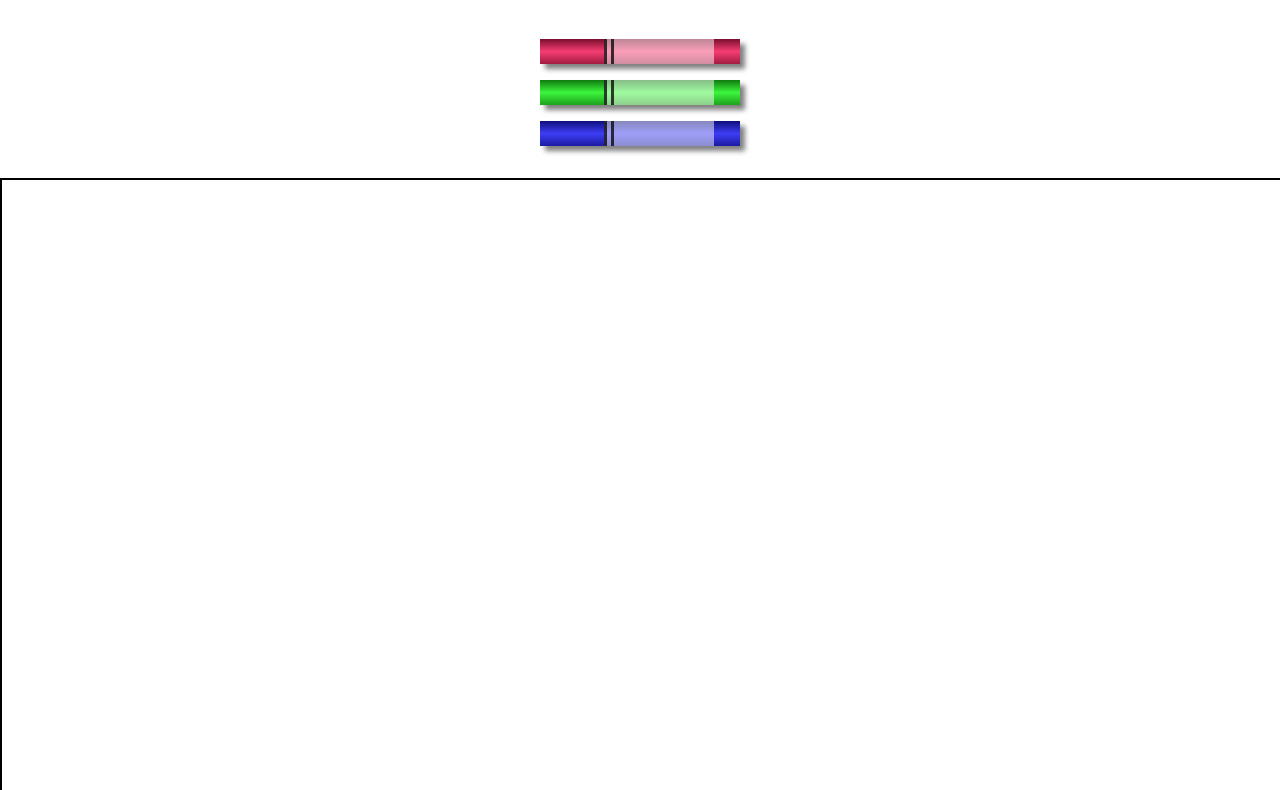
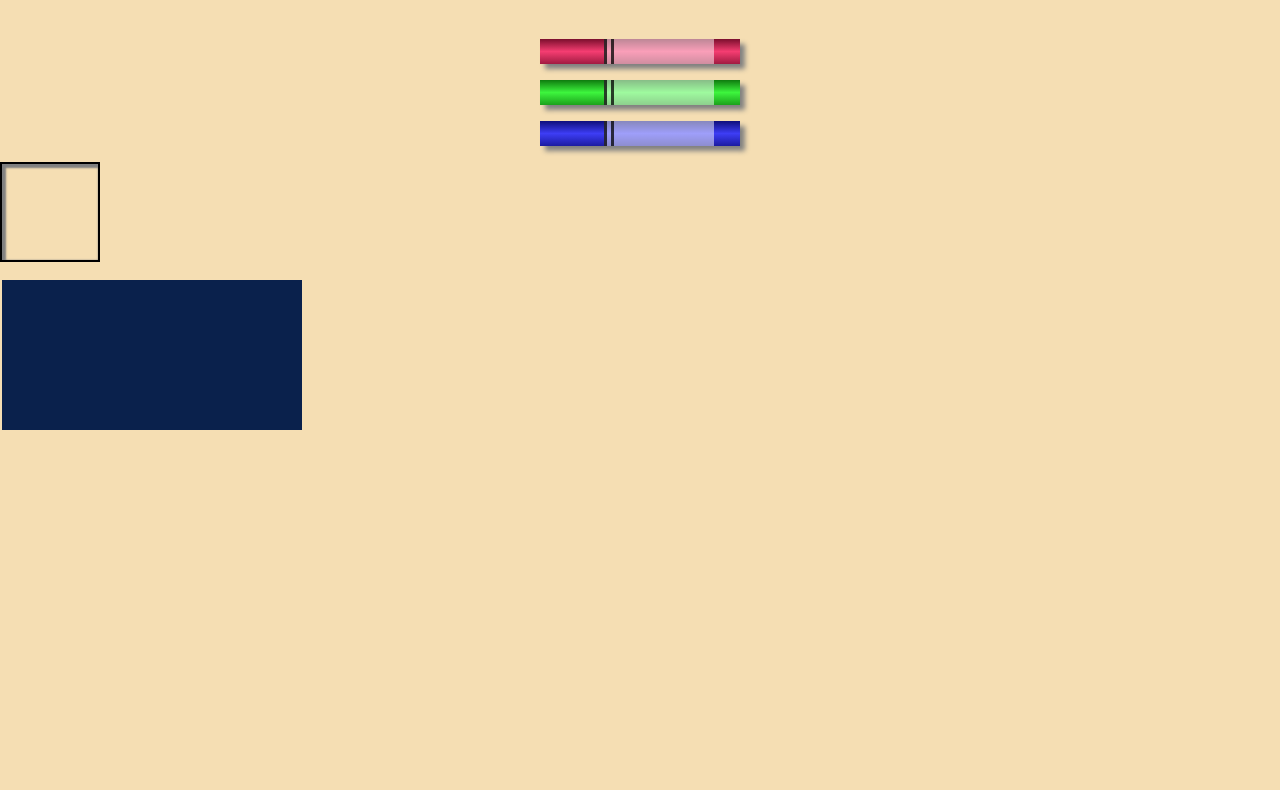
Before and after one commit to CandeMarcote/color-markers, a plain HTML site: page index.html in a window 1280 px wide. Shown: the part 73-863 px from the top of the page. After the commit the page ends 800 px from the top, so only its background shows below. Drawn offline with Linux system fonts and the light colour scheme.

Commit message:
hidden text working. Mix-blend-mode needs corrections. Eraser should not be visible or return to blank button should be added.

```diff
--- a/app.js
+++ b/app.js
@@ -6,8 +6,10 @@ const markers = document.querySelectorAll(".marker");
 
 const canvas = document.getElementById("canvas");
 const context = canvas.getContext("2d");
-canvas.height = window.innerHeight;
-canvas.width = window.innerWidth;
+// canvas.height = window.innerHeight;
+// canvas.width = window.innerWidth;
+context.fillStyle = "white";
+context.fillRect(0, 0, canvas.width, canvas.height);
 
 let isDrawing = false;
 let selectedMarker = "red";
@@ -53,3 +55,21 @@ canvas.addEventListener("mouseup", () => {
     context.beginPath();
 });
 canvas.addEventListener("mousemove", drawing);
+
+function erase(e) {
+        if (e.target.parentNode.classList.contains("red")) {
+            // selectedMarker = "red";
+            canvas.style.backgroundColor = selectedMarker;
+        } else if (e.target.parentNode.classList.contains("blue")){
+            // selectedMarker = "blue";
+            canvas.style.backgroundColor = selectedMarker;
+        } else {
+            // selectedMarker = "green";
+            canvas.style.backgroundColor = selectedMarker;
+        }
+
+    context.globalCompositeOperation="destination-out";
+}
+
+const eraser = document.querySelector(".eraser");
+eraser.addEventListener("click", erase);
--- a/index.html
+++ b/index.html
@@ -25,6 +25,10 @@
             <div class="cap"></div>
             <div class="sleeve"></div>
         </div>
+        <label for="eraser-checkbox">
+            <input type="checkbox" name="" id="eraser-checkbox">
+            <div class="eraser"></div>
+        </label>
     </div>
 
     <canvas id="canvas"></canvas>
--- a/styles.css
+++ b/styles.css
@@ -7,6 +7,7 @@
 body{
     margin: 0;
     padding: 0;
+    background: wheat;
 }
 
 h1 {
@@ -66,4 +67,19 @@ h1 {
 
 #canvas {
     border: black 2px solid;
+    background: url(./Desktop\ -\ 1\ \(1\).svg);
+    background-size: cover;
+    mix-blend-mode: difference;
 }
+
+
+.eraser {
+    width: 100px;
+    aspect-ratio: 1;
+    border:solid black 2px;
+    box-shadow: inset 2px 2px 2px 2px grey;
+}
+
+#eraser-checkbox{
+    display: none;
+}
```
Also changed, not shown: Desktop - 1 (1).svg (added).
